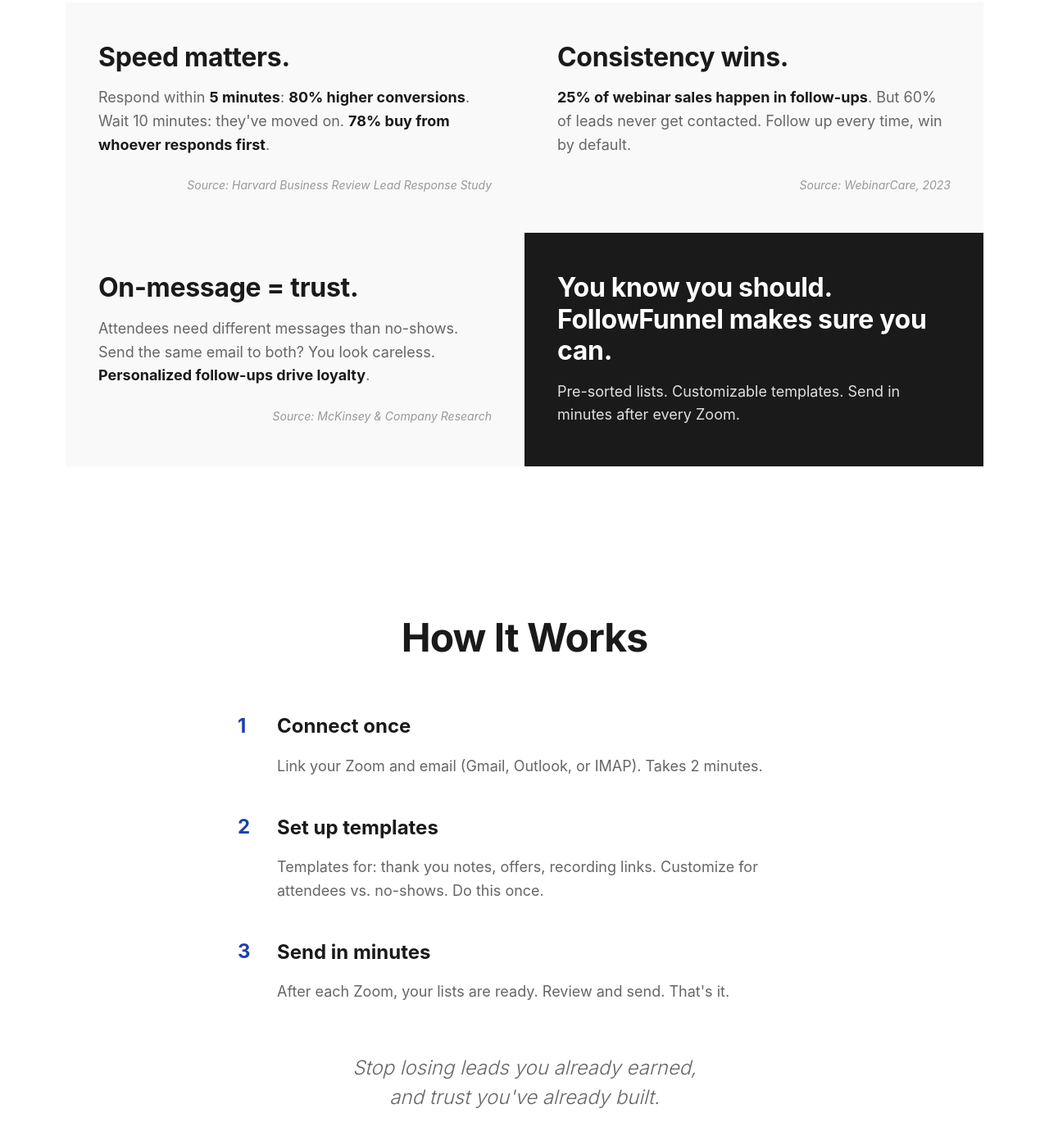
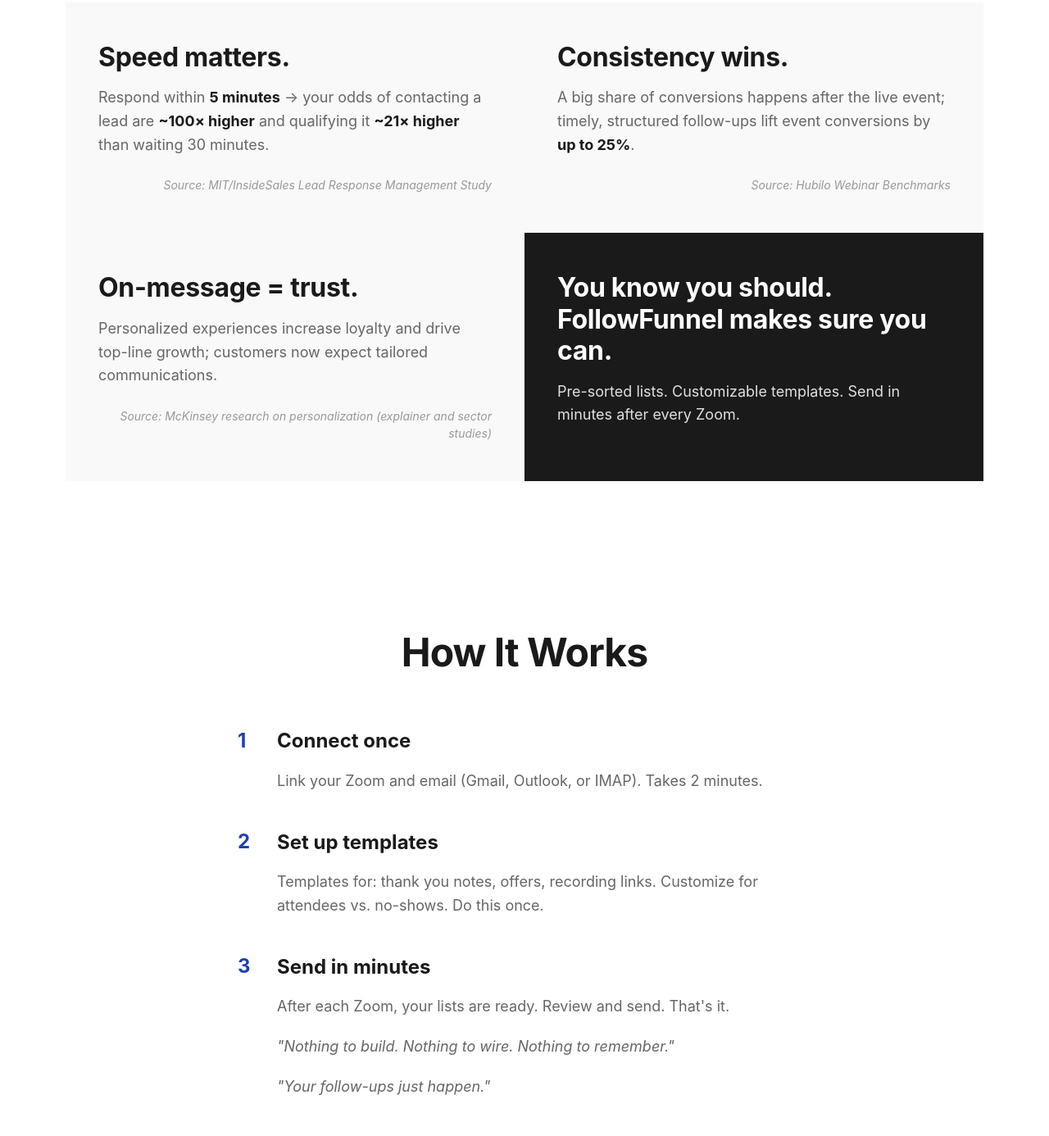
Before and after one commit to greysolve/follow-funnel-app-landing, a plain HTML site: page index.html in a window 1280 px wide. Shown: the part 825-2211 px from the top of the page at 82% size. Drawn offline with Linux system fonts and the light colour scheme.

Commit message:
updated proof section

```diff
--- a/index.html
+++ b/index.html
@@ -287,6 +287,16 @@
             margin-left: 48px;
         }
 
+        .step-additional {
+            font-size: 18px;
+            font-weight: 400;
+            line-height: 1.6;
+            color: #666;
+            margin-left: 48px;
+            margin-top: 12px;
+            font-style: italic;
+        }
+
         .closing-statement {
             font-family: 'Inter', sans-serif;
             font-size: 24px;
@@ -396,6 +406,11 @@
                 margin-left: 40px;
             }
 
+            .step-additional {
+                font-size: 16px;
+                margin-left: 40px;
+            }
+
             .closing-statement {
                 font-size: 20px;
                 margin-top: 40px;
@@ -418,18 +433,18 @@
     <section class="features">
         <div class="feature-card white">
             <h2 class="feature-headline">Speed matters.</h2>
-            <p class="feature-content">Respond within <strong>5 minutes</strong>: <strong>80% higher conversions</strong>. Wait 10 minutes: they've moved on. <strong>78% buy from whoever responds first</strong>.</p>
-            <p class="feature-footnote">Source: Harvard Business Review Lead Response Study</p>
+            <p class="feature-content">Respond within <strong>5 minutes</strong> → your odds of contacting a lead are <strong>~100× higher</strong> and qualifying it <strong>~21× higher</strong> than waiting 30 minutes.</p>
+            <p class="feature-footnote">Source: MIT/InsideSales Lead Response Management Study</p>
         </div>
         <div class="feature-card white">
             <h2 class="feature-headline">Consistency wins.</h2>
-            <p class="feature-content"><strong>25% of webinar sales happen in follow-ups</strong>. But 60% of leads never get contacted. Follow up every time, win by default.</p>
-            <p class="feature-footnote">Source: WebinarCare, 2023</p>
+            <p class="feature-content">A big share of conversions happens after the live event; timely, structured follow-ups lift event conversions by <strong>up to 25%</strong>.</p>
+            <p class="feature-footnote">Source: Hubilo Webinar Benchmarks</p>
         </div>
         <div class="feature-card white">
             <h2 class="feature-headline">On-message = trust.</h2>
-            <p class="feature-content">Attendees need different messages than no-shows. Send the same email to both? You look careless. <strong>Personalized follow-ups drive loyalty</strong>.</p>
-            <p class="feature-footnote">Source: McKinsey & Company Research</p>
+            <p class="feature-content">Personalized experiences increase loyalty and drive top-line growth; customers now expect tailored communications.</p>
+            <p class="feature-footnote">Source: McKinsey research on personalization (explainer and sector studies)</p>
         </div>
         <div class="feature-card dark">
             <h2 class="feature-headline">You know you should. FollowFunnel makes sure you can.</h2>
@@ -460,6 +475,8 @@
                     <div class="step-title">Send in minutes</div>
                 </div>
                 <div class="step-description">After each Zoom, your lists are ready. Review and send. That's it.</div>
+                <div class="step-additional">"Nothing to build. Nothing to wire. Nothing to remember."</div>
+                <div class="step-additional">"Your follow-ups just happen."</div>
             </div>
         </div>
         <p class="closing-statement">Stop losing leads you already earned,<br>and trust you've already built.</p>
```
